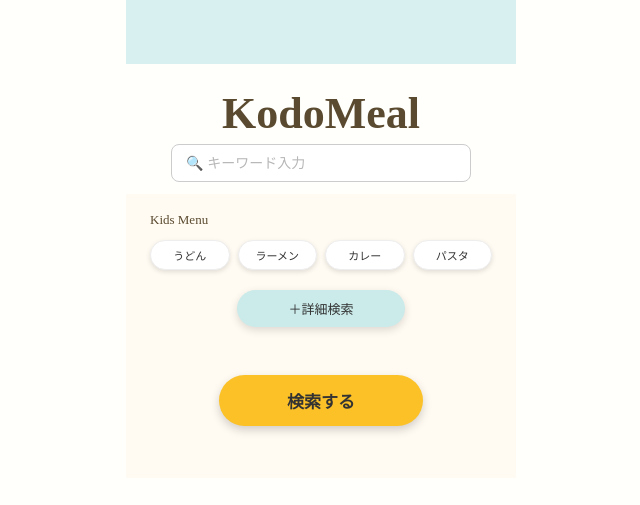
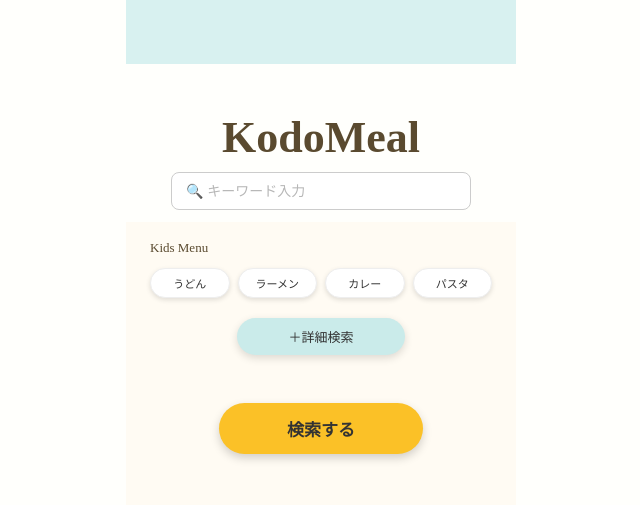
Before and after one commit to asaki-taniguchi/KodoMeal, a Django app: page /kodomeal/ in a window 1280 px wide. Shown: the top 505 px of the page, without its empty margins (319-959 px from the left). Run offline with Django 5.2, Linux system fonts and the light colour scheme.

Commit message:
CSS調整：トップ画面

```diff
--- a/templates/app_top.html
+++ b/templates/app_top.html
@@ -9,7 +9,7 @@
 }
 
 .title-area {
-        padding: 28px 20px 8px;
+    padding: 52px 20px 12px;
     background: #fffffcff;
     text-align: center;
 }
```
Lines whose indentation alone changed are shown as unchanged.
